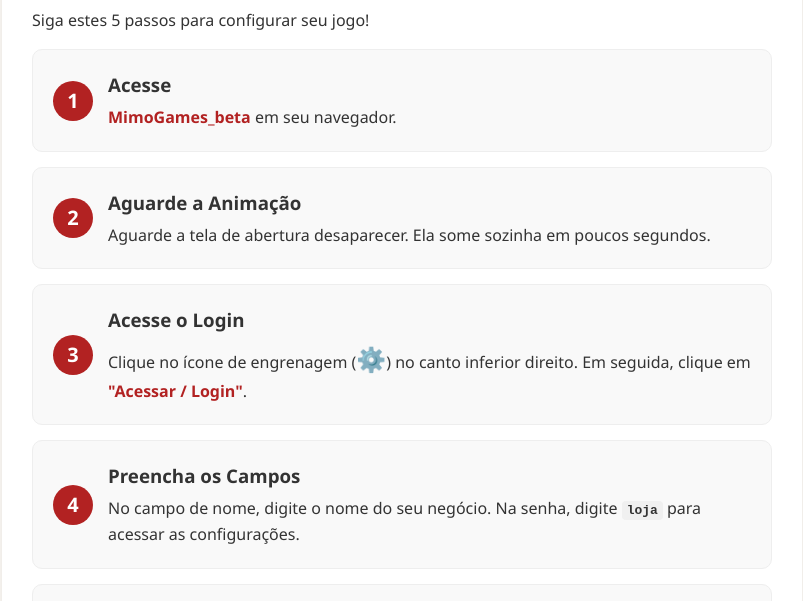
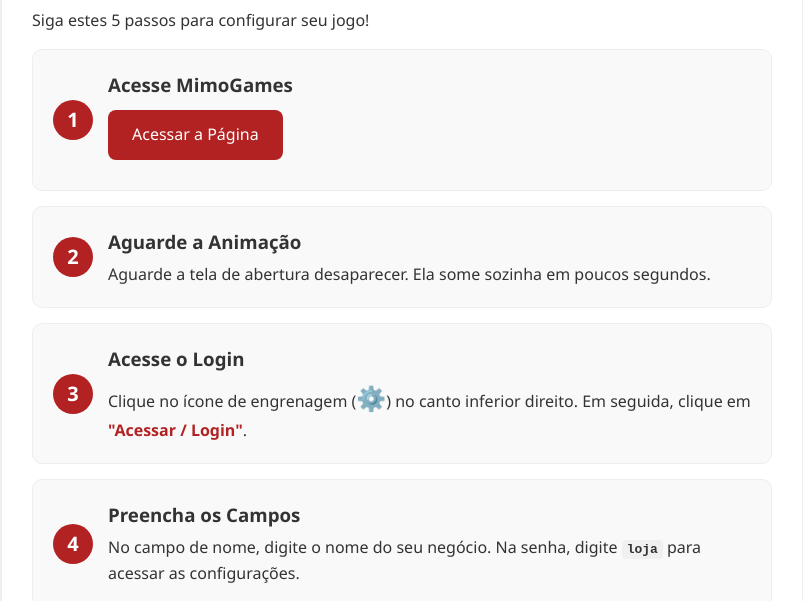
Before and after one commit to Guilabriolag/MimoGames, a plain HTML site: page MimoGames_demo.html in a window 1280 px wide. Shown: the part 153-754 px from the top of the page, without its empty margins (238-1041 px from the left). Drawn offline with Linux system fonts and the light colour scheme.

Commit message:
Update MimoGames_demo.html

```diff
--- a/MimoGames_demo.html
+++ b/MimoGames_demo.html
@@ -82,6 +82,23 @@
       border-radius: 4px;
       color: #333;
     }
+    .access-button {
+      background-color: #b22222;
+      color: white;
+      border: none;
+      padding: 12px 24px;
+      text-align: center;
+      text-decoration: none;
+      display: inline-block;
+      font-size: 16px;
+      margin: 10px 0;
+      cursor: pointer;
+      border-radius: 8px;
+      transition: background-color 0.3s ease;
+    }
+    .access-button:hover {
+      background-color: #8b1a1a;
+    }
   </style>
 </head>
 <body>
@@ -94,8 +111,8 @@
       <div class="step">
         <div class="step-number">1</div>
         <div class="step-content">
-          <h3>Acesse</h3>
-          <p><strong>MimoGames_beta</strong> em seu navegador.</p>
+          <h3>Acesse MimoGames</h3>
+          <a href="https://guilabriolag.github.io/MimoGames/MimoGames_beta.html" target="_blank" class="access-button">Acessar a Página</a>
         </div>
       </div>
     </div>
@@ -135,7 +152,7 @@
         <div class="step-number">5</div>
         <div class="step-content">
           <h3>Entre e Configure!</h3>
-          <p>Clique em <strong>"Entrar"</strong>. Você será direcionado para a tela de configurações para personalizar o seu jogo. VERSÃO DEMO</p>
+          <p>Clique em <strong>"Entrar"</strong>. Você será direcionado para a tela de configurações para personalizar o seu jogo. <strong>VERSÃO DEMO</strong></p>
         </div>
       </div>
     </div>
```
